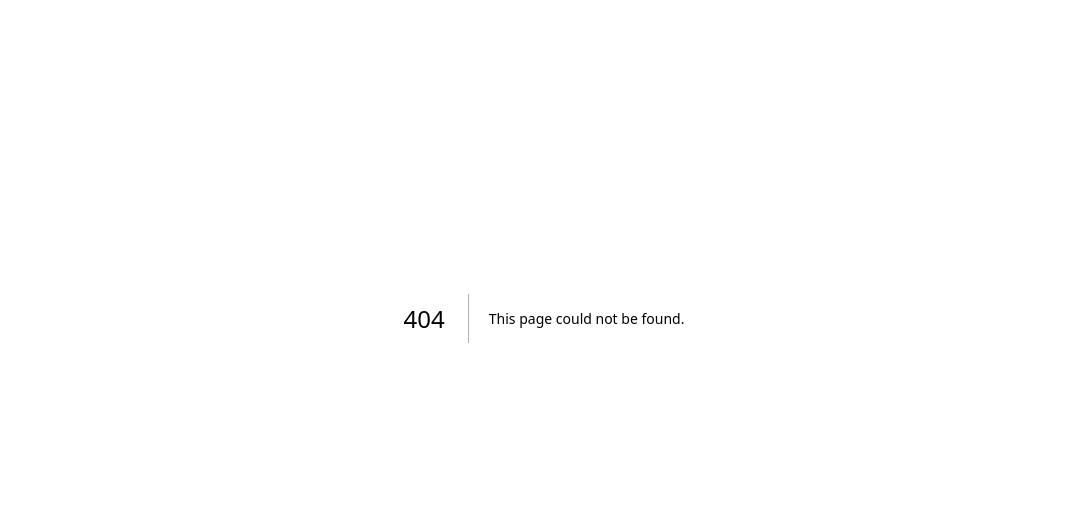
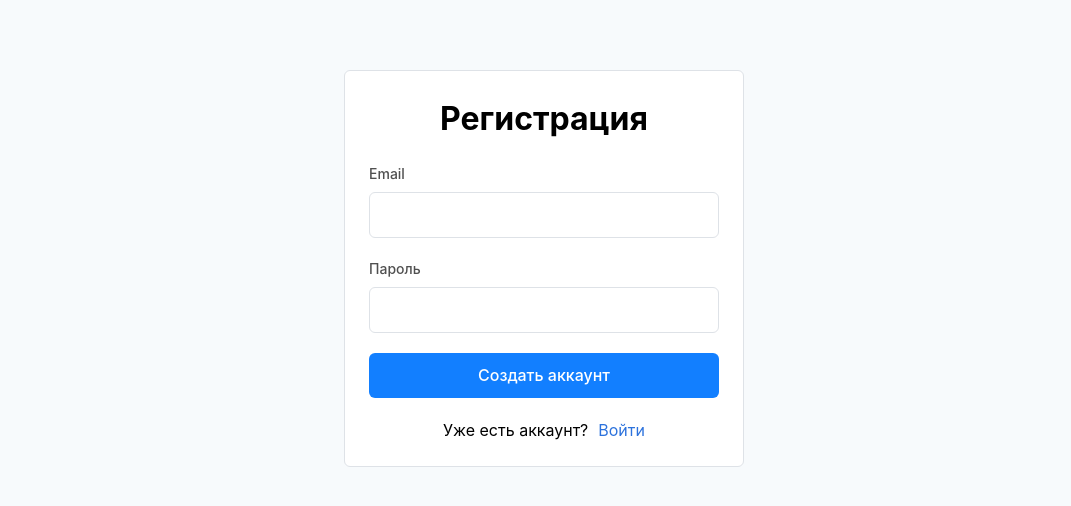
Before and after one commit to cheremshin/ladniy_dom, a Next.js app in the folder frontend/: page /auth/sign-up in a window 1280 px wide. Before the commit this address had no page. Shown: the part 176-682 px from the top of the page, without its empty margins (96-1167 px from the left). Built offline with nearby package versions, Linux system fonts and the light colour scheme.

Commit message:
feat: Добавление страниц логина и регистрации

```diff
--- /dev/null
+++ b/frontend/src/app/auth/sign-in/page.styles.css
@@ -0,0 +1,33 @@
+.sign-in-page {
+    width: 100%;
+    height: calc(100% - 100px);
+    margin: 0 0;
+    display: flex;
+    justify-content: center;
+    align-items: center;
+}
+
+.sign-in-card {
+    width: fit-content;
+    display: flex;
+    flex-direction: column;
+    align-items: center;
+    gap: 20px;
+}
+
+.sign-in-form {
+    width: 100%;
+    height: 100%;
+    display: flex;
+    flex-direction: column;
+    gap: 20px;
+}
+
+.sign-in-form .base-input {
+    width: 350px;
+}
+
+.sign-in-form__register_link {
+    margin-left: 10px;
+    color: var(--color-link-hover);
+}
--- /dev/null
+++ b/frontend/src/app/auth/sign-up/_components/sign-up.form.tsx
@@ -0,0 +1,76 @@
+'use client';
+
+import { Button, ErrorMessage, FormField } from '@/components/base';
+import { apolloBrowserClient } from '@/shared/api/apollo/client/apollo-browser-client';
+import { REGISTER } from '@/shared/api/graphql/mutations/auth';
+import Link from 'next/link';
+import { useRouter } from 'next/navigation';
+import { useState } from 'react';
+import { schema, SignUpValues } from '../_lib/sign-up.schema';
+import { useForm } from 'react-hook-form';
+import { zodResolver } from '@hookform/resolvers/zod';
+
+const defaultValues: SignUpValues = {
+    email: '',
+    password: '',
+};
+
+export const SignUpForm = () => {
+    const router = useRouter();
+    const [submitError, setSubmitError] = useState<string | null>(null);
+
+    const {
+        control,
+        handleSubmit,
+        formState: { isSubmitting },
+    } = useForm<SignUpValues>({
+        defaultValues,
+        resolver: zodResolver(schema),
+    });
+
+    const onSubmit = async (values: { email: string; password: string }) => {
+        setSubmitError(null);
+
+        try {
+            await apolloBrowserClient.mutate({
+                mutation: REGISTER,
+                variables: { input: { email: values.email, password: values.password } },
+            });
+            router.push('/');
+            router.refresh();
+        } catch {
+            setSubmitError('Не удалось создать аккаунт');
+        }
+    };
+
+    return (
+        <>
+            <form onSubmit={handleSubmit(onSubmit)} className="sign-up-form">
+                <FormField
+                    name="email"
+                    control={control}
+                    label="Email"
+                    type="email"
+                    autoComplete="email"
+                />
+                <FormField
+                    name="password"
+                    control={control}
+                    label="Пароль"
+                    type="password"
+                    autoComplete="current-password"
+                />
+                {submitError && <ErrorMessage error={submitError} />}
+                <Button type="submit" disabled={isSubmitting}>
+                    {isSubmitting ? 'Регистрация…' : 'Создать аккаунт'}
+                </Button>
+            </form>
+            <span className="sign-up-form__login">
+                Уже есть аккаунт?
+                <Link href="/auth/sign-in" className="sign-up-form__login_link">
+                    Войти
+                </Link>
+            </span>
+        </>
+    );
+};
--- /dev/null
+++ b/frontend/src/app/auth/sign-up/_lib/sign-up.schema.ts
@@ -0,0 +1,8 @@
+import { z } from 'zod';
+
+export const schema = z.object({
+    email: z.email({ message: 'Неверный Email' }),
+    password: z.string().min(8, { message: 'Пароль должен быть не менее 8 символов' }),
+});
+
+export type SignUpValues = z.infer<typeof schema>;
--- /dev/null
+++ b/frontend/src/app/auth/sign-up/page.styles.css
@@ -0,0 +1,33 @@
+.sign-up-page {
+    width: 100%;
+    height: calc(100% - 100px);
+    margin: 0 0;
+    display: flex;
+    justify-content: center;
+    align-items: center;
+}
+
+.sign-up-card {
+    width: fit-content;
+    display: flex;
+    flex-direction: column;
+    align-items: center;
+    gap: 20px;
+}
+
+.sign-up-form {
+    width: 100%;
+    height: 100%;
+    display: flex;
+    flex-direction: column;
+    gap: 20px;
+}
+
+.sign-up-form .base-input {
+    width: 350px;
+}
+
+.sign-up-form__login_link {
+    margin-left: 10px;
+    color: var(--color-link-hover);
+}
--- /dev/null
+++ b/frontend/src/app/auth/sign-up/page.tsx
@@ -0,0 +1,15 @@
+import { Card } from '@/components/base';
+import { SignUpForm } from './_components/sign-up.form';
+
+import './page.styles.css';
+
+export default async function Page() {
+    return (
+        <main className="sign-up-page">
+            <Card className="sign-up-card">
+                <h1>Регистрация</h1>
+                <SignUpForm />
+            </Card>
+        </main>
+    );
+}
```
Also changed, not shown: frontend/src/app/auth/sign-in/_components/sign-in.form.tsx (added, +97 -0 lines), frontend/src/app/auth/sign-in/_lib/sign-in.schema.ts (added, +8 -0 lines), frontend/src/app/auth/sign-in/page.tsx (added, +15 -0 lines).
